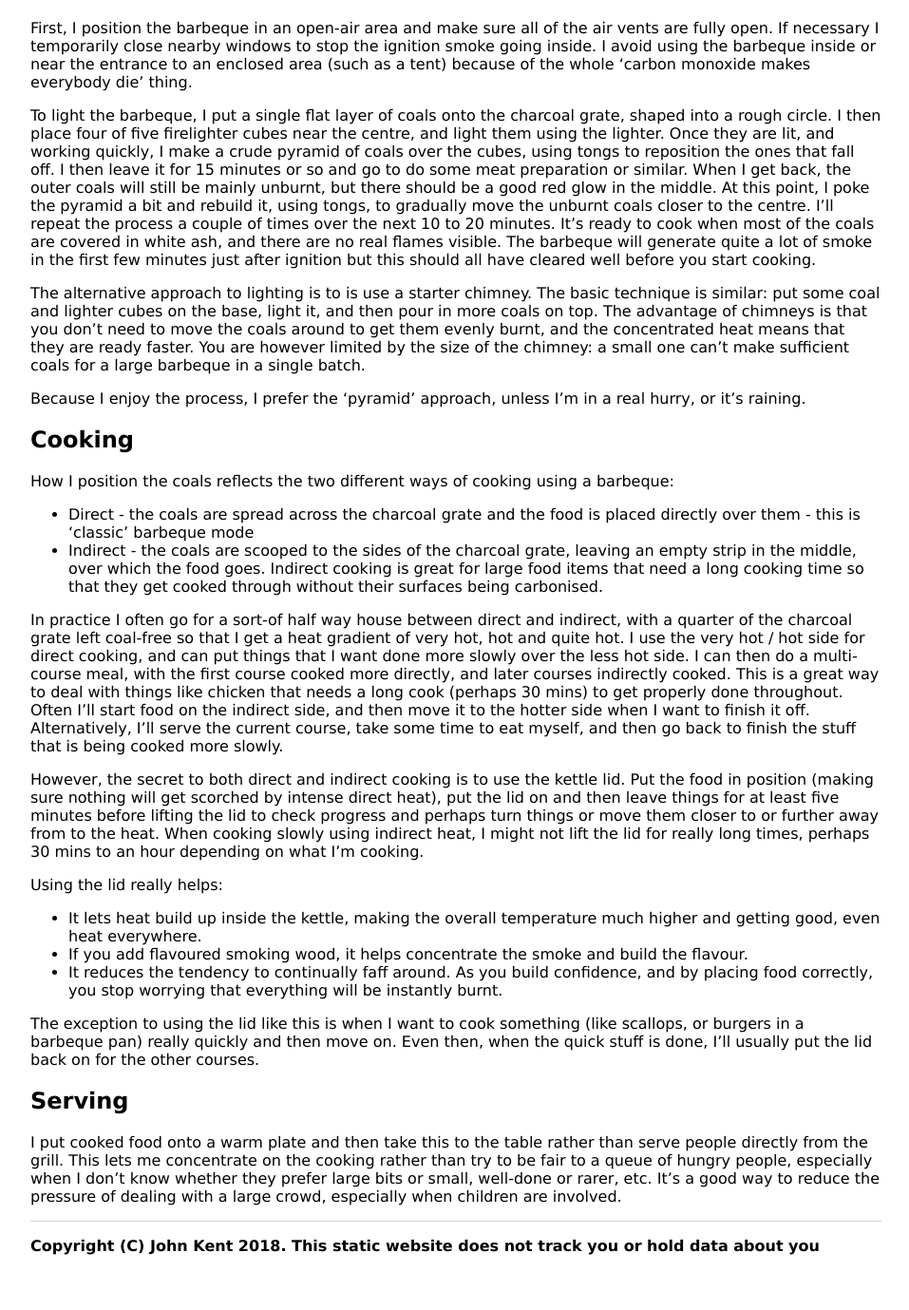
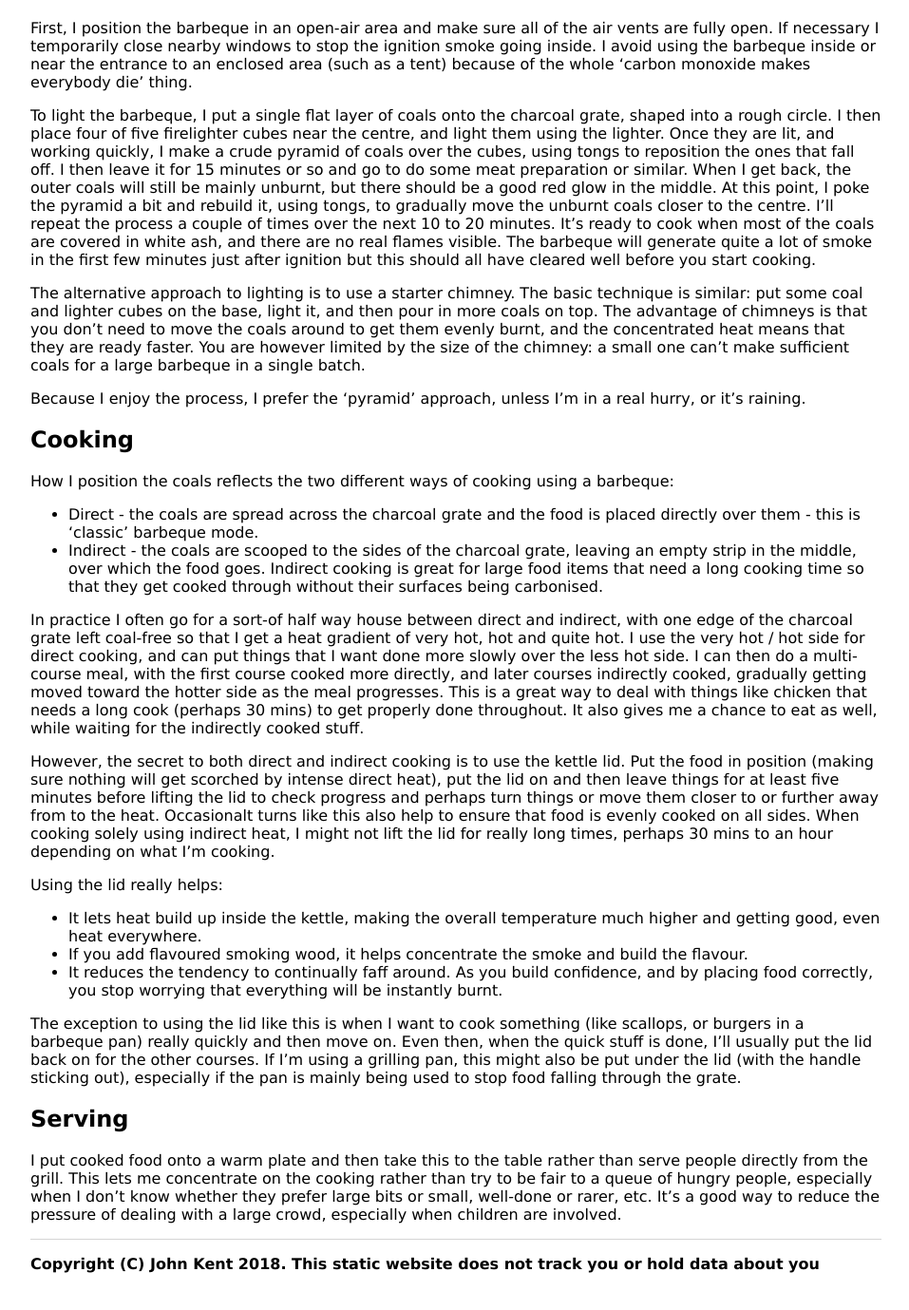
Before and after one commit to KineticLensman/KineticLensman.github.io, a Jekyll site: the page built from _posts/2018-08-12-barbecue-part1.md, in a window 1280 px wide and 1400 px high, scrolled down 942 px. Shown: the top 1379 px of the window at 95% size, without its empty margins (160-1117 px from the left). Built offline with Jekyll 4.4.1, drawn with Linux system fonts in a browser that asks for light colours; some of the changed text lies outside the part shown.

Commit message:
minor rewording and typos.

```diff
--- a/_posts/2018-08-12-barbecue-part1.md
+++ b/_posts/2018-08-12-barbecue-part1.md
@@ -32,26 +32,26 @@ First, I position the barbeque in an open-air area and make sure all of the air
 
 To light the barbeque, I put a single flat layer of coals onto the charcoal grate, shaped into a rough circle. I then place four of five firelighter cubes near the centre, and light them using the lighter. Once they are lit, and working quickly, I make a crude pyramid of coals over the cubes, using tongs to reposition the ones that fall off. I then leave it for 15 minutes or so and go to do some meat preparation or similar. When I get back, the outer coals will still be mainly unburnt, but there should be a good red glow in the middle. At this point, I poke the pyramid a bit and rebuild it, using tongs, to gradually move the unburnt coals closer to the centre. I'll repeat the process a couple of times over the next 10 to 20 minutes. It's ready to cook when most of the coals are covered in white ash, and there are no real flames visible. The barbeque will generate quite a lot of smoke in the first few minutes just after ignition but this should all have cleared well before you start cooking.
 
-The alternative approach to lighting is to is use a starter chimney. The basic technique is similar: put some coal and lighter cubes on the base, light it, and then pour in more coals on top. The advantage of chimneys is that you don't need to move the coals around to get them evenly burnt, and the concentrated heat means that they are ready faster. You are however limited by the size of the chimney: a small one can't make sufficient coals for a large barbeque in a single batch.
+The alternative approach to lighting is to use a starter chimney. The basic technique is similar: put some coal and lighter cubes on the base, light it, and then pour in more coals on top. The advantage of chimneys is that you don't need to move the coals around to get them evenly burnt, and the concentrated heat means that they are ready faster. You are however limited by the size of the chimney: a small one can't make sufficient coals for a large barbeque in a single batch.
 
 Because I enjoy the process, I prefer the 'pyramid' approach, unless I'm in a real hurry, or it's raining.
 
 ## Cooking
 
 How I position the coals reflects the two different ways of cooking using a barbeque:
-* Direct - the coals are spread across the charcoal grate and the food is placed directly over them - this is 'classic' barbeque mode
+* Direct - the coals are spread across the charcoal grate and the food is placed directly over them - this is 'classic' barbeque mode.
 * Indirect - the coals are scooped to the sides of the charcoal grate, leaving an empty strip in the middle, over which the food goes. Indirect cooking is great for large food items that need a long cooking time so that they get cooked through without their surfaces being carbonised.
 
-In practice I often go for a sort-of half way house between direct and indirect, with a quarter of the charcoal grate left coal-free so that I get a heat gradient of very hot, hot and quite hot. I use the very hot / hot side for direct cooking, and can put things that I want done more slowly over the less hot side. I can then do a multi-course meal, with the first course cooked more directly, and later courses indirectly cooked. This is a great way to deal with things like chicken that needs a long cook (perhaps 30 mins) to get properly done throughout. Often I'll start food on the indirect side, and then move it to the hotter side when I want to finish it off. Alternatively, I'll serve the current course, take some time to eat myself, and then go back to finish the stuff that is being cooked more slowly.
+In practice I often go for a sort-of half way house between direct and indirect, with one edge of the charcoal grate left coal-free so that I get a heat gradient of very hot, hot and quite hot. I use the very hot / hot side for direct cooking, and can put things that I want done more slowly over the less hot side. I can then do a multi-course meal, with the first course cooked more directly, and later courses indirectly cooked, gradually getting moved toward the hotter side as the meal progresses. This is a great way to deal with things like chicken that needs a long cook (perhaps 30 mins) to get properly done throughout. It also gives me a chance to eat as well, while waiting for the indirectly cooked stuff.
 
-However, the secret to both direct and indirect cooking is to use the kettle lid. Put the food in position (making sure nothing will get scorched by intense direct heat), put the lid on and then leave things for at least five minutes before lifting the lid to check progress and perhaps turn things or move them closer to or further away from to the heat. When cooking slowly using indirect heat, I might not lift the lid for really long times, perhaps 30 mins to an hour depending on what I'm cooking.
+However, the secret to both direct and indirect cooking is to use the kettle lid. Put the food in position (making sure nothing will get scorched by intense direct heat), put the lid on and then leave things for at least five minutes before lifting the lid to check progress and perhaps turn things or move them closer to or further away from to the heat. Occasionalt turns like this also help to ensure that food is evenly cooked on all sides. When cooking solely using indirect heat, I might not lift the lid for really long times, perhaps 30 mins to an hour depending on what I'm cooking.
 
 Using the lid really helps:
 * It lets heat build up inside the kettle, making the overall temperature much higher and getting good, even heat everywhere.
 * If you add flavoured smoking wood, it helps concentrate the smoke and build the flavour.
 * It reduces the tendency to continually faff around. As you build confidence, and by placing food correctly, you stop worrying that everything will be instantly burnt.
 
-The exception to using the lid like this is when I want to cook something (like scallops, or burgers in a barbeque pan) really quickly and then move on. Even then, when the quick stuff is done, I'll usually put the lid back on for the other courses.
+The exception to using the lid like this is when I want to cook something (like scallops, or burgers in a barbeque pan) really quickly and then move on. Even then, when the quick stuff is done, I'll usually put the lid back on for the other courses. If I'm using a grilling pan, this might also be put under the lid (with the handle sticking out), especially if the pan is mainly being used to stop food falling through the grate.
 
 ## Serving
 
```
Also changed, not shown: other parts of _posts/2018-08-12-barbecue-part1.md (+1 -1 lines).
